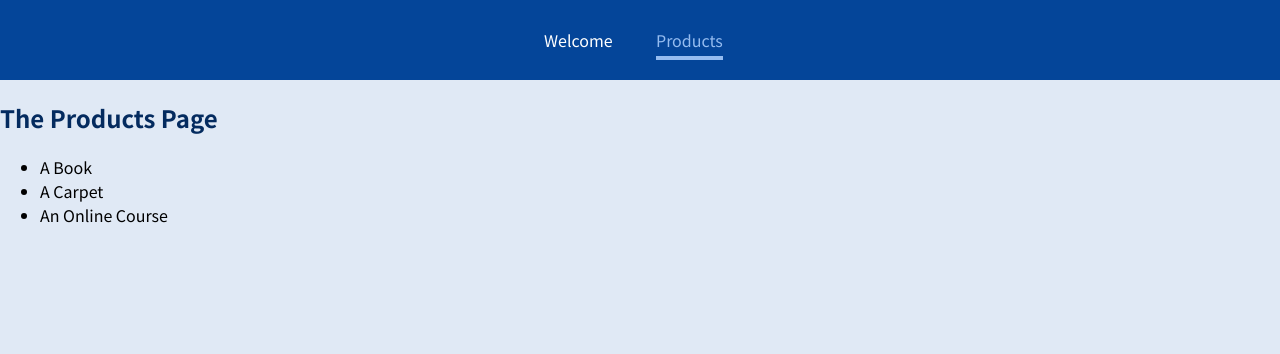
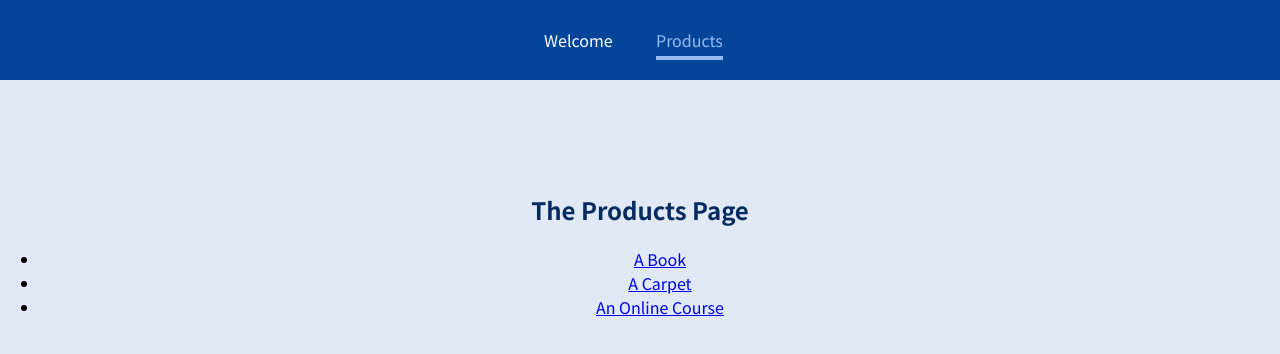
Before and after one commit to ADmtr2001/React-Educational-41-ReactRouter, a React (Create React App) app: page /products in a window 1280 px wide. Shown: the top 354 px of the page. Built offline with nearby package versions, Linux system fonts and the light colour scheme.

Commit message:
add Switch and make Products route exact

```diff
--- a/src/App.js
+++ b/src/App.js
@@ -1,4 +1,4 @@
-import { Route } from "react-router-dom";
+import { Route, Switch } from "react-router-dom";
 
 import Welcome from "./pages/Welcome";
 import Products from "./pages/Products";
@@ -9,15 +9,19 @@
   return (
     <div>
       <MainHeader />
+      <main>
+        <Switch>
           <Route path='/welcome'>
             <Welcome />
           </Route>
-      <Route path='/products'>
+          <Route path='/products' exact>
             <Products />
           </Route>
-      <Route path='/product-detail/:productId'>
+          <Route path='/products/:productId'>
             <ProductDetail />
           </Route>
+        </Switch>
+      </main>
     </div>
   );
 }
--- a/src/pages/Products.js
+++ b/src/pages/Products.js
@@ -1,13 +1,20 @@
 import React from "react";
+import { Link } from "react-router-dom";
 
 const Products = () => {
   return (
     <section>
       <h1>The Products Page</h1>
       <ul>
-        <li>A Book</li>
-        <li>A Carpet</li>
-        <li>An Online Course</li>
+        <li>
+          <Link to='/products/p1'>A Book</Link>
+        </li>
+        <li>
+          <Link to='/products/p2'>A Carpet</Link>
+        </li>
+        <li>
+          <Link to='/products/p3'>An Online Course</Link>
+        </li>
       </ul>
     </section>
   );
```
Also changed, not shown: 1 other file (tests, documents, lock files or other folders). Lines whose indentation alone changed are shown as unchanged.
